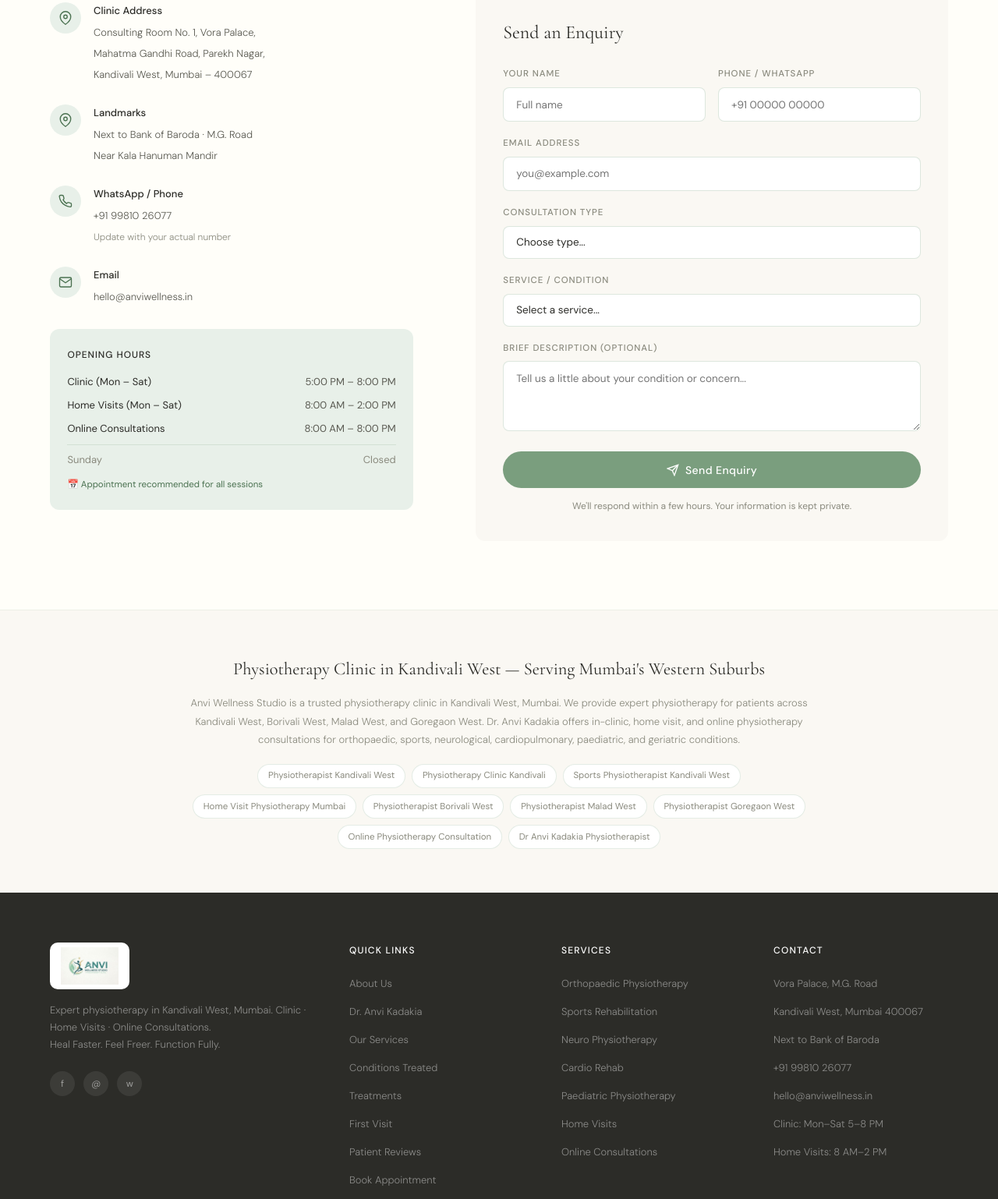
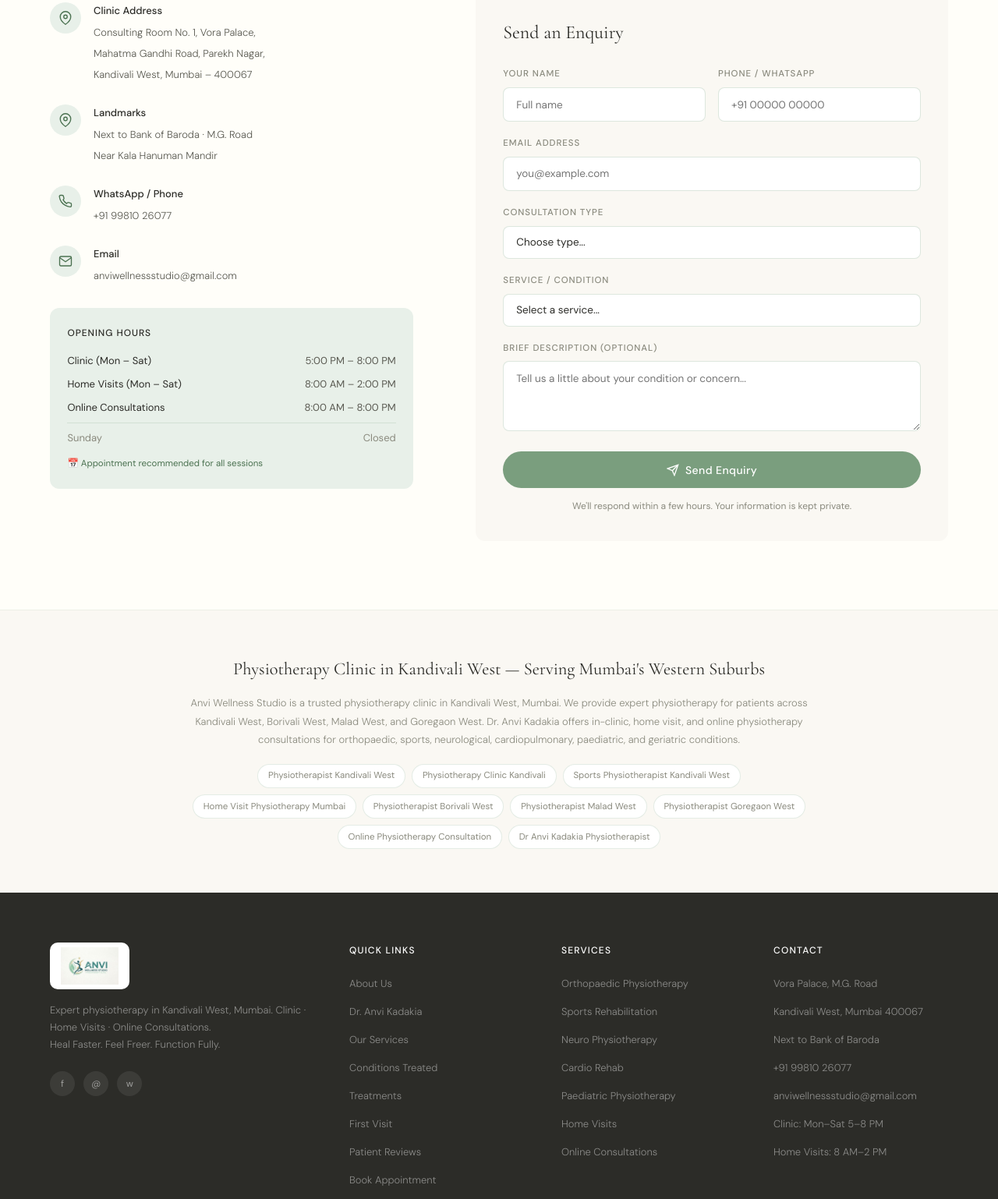
Before and after one commit to anviwellnessstudio/anviwellness.github.io, a plain HTML site: page index.html in a window 1280 px wide. Shown: the part 7513-9051 px from the top of the page at 78% size. Drawn offline with nearby package versions, Linux system fonts and the light colour scheme.

Commit message:
Add files via upload

```diff
--- a/index.html
+++ b/index.html
@@ -851,7 +851,7 @@
         </div>
         <div class="contact-detail-text">
           <strong>WhatsApp / Phone</strong>
-          <span>+91 99810 26077<br><em style="font-style:normal;font-size:12px;color:var(--text-light);">Update with your actual number</em></span>
+          <span>+91 99810 26077</span>
         </div>
       </div>
       <div class="contact-detail">
@@ -860,7 +860,7 @@
         </div>
         <div class="contact-detail-text">
           <strong>Email</strong>
-          <span>hello@anviwellness.in</span>
+          <span>anviwellnessstudio@gmail.com</span>
         </div>
       </div>
       <div class="contact-hours">
@@ -917,10 +917,13 @@
         <label>Brief Description (Optional)</label>
         <textarea placeholder="Tell us a little about your condition or concern..."></textarea>
       </div>
-      <button type="button" class="btn-primary" style="width:100%;justify-content:center;">
+      <button type="button" class="btn-primary" style="width:100%;justify-content:center;" onclick="submitEnquiry()">
         <svg viewBox="0 0 24 24"><line x1="22" y1="2" x2="11" y2="13"/><polygon points="22 2 15 22 11 13 2 9 22 2"/></svg>
         Send Enquiry
       </button>
+      <div id="formSuccess" style="display:none;background:var(--sage-pale);border-radius:var(--radius-sm);padding:1rem;margin-top:0.8rem;text-align:center;font-size:13.5px;color:var(--sage-deep);font-weight:500">
+        ✅ Thank you! We've received your enquiry and will contact you on WhatsApp shortly.
+      </div>
       <p style="font-size:12px;color:var(--text-light);margin-top:0.8rem;text-align:center;">We'll respond within a few hours. Your information is kept private.</p>
     </div>
   </div>
@@ -989,7 +992,7 @@
         <li><a href="#">Kandivali West, Mumbai 400067</a></li>
         <li><a href="#">Next to Bank of Baroda</a></li>
         <li><a href="#">+91 99810 26077</a></li>
-        <li><a href="#">hello@anviwellness.in</a></li>
+        <li><a href="#">anviwellnessstudio@gmail.com</a></li>
         <li><a href="#">Clinic: Mon–Sat 5–8 PM</a></li>
         <li><a href="#">Home Visits: 8 AM–2 PM</a></li>
       </ul>
```
